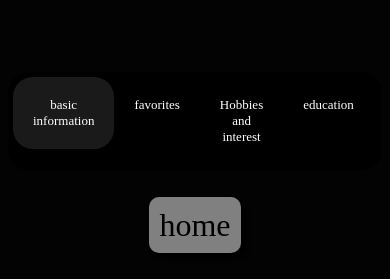
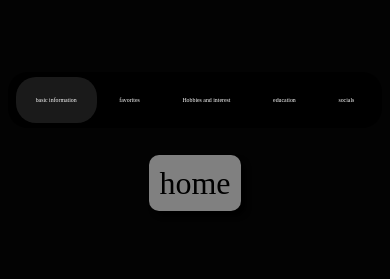
Before and after one commit to vizcarravhan/personal-portfolio, a plain HTML site: page basicinfo.html in a window 390 px wide. Shown: the part 565-844 px from the top of the page. Drawn offline with Linux system fonts and the light colour scheme.

Commit message:
style2.css

```diff
--- a/style2.css
+++ b/style2.css
@@ -34,7 +34,7 @@ body{
     float: left;
 }
 .navbar a{
-    font-size: clamp(13px, 1.5vw, 60px);
+    font-size: clamp(5px, 1.5vw, 60px);
     color: white;
     text-decoration: none;
     padding: 20px;
```
